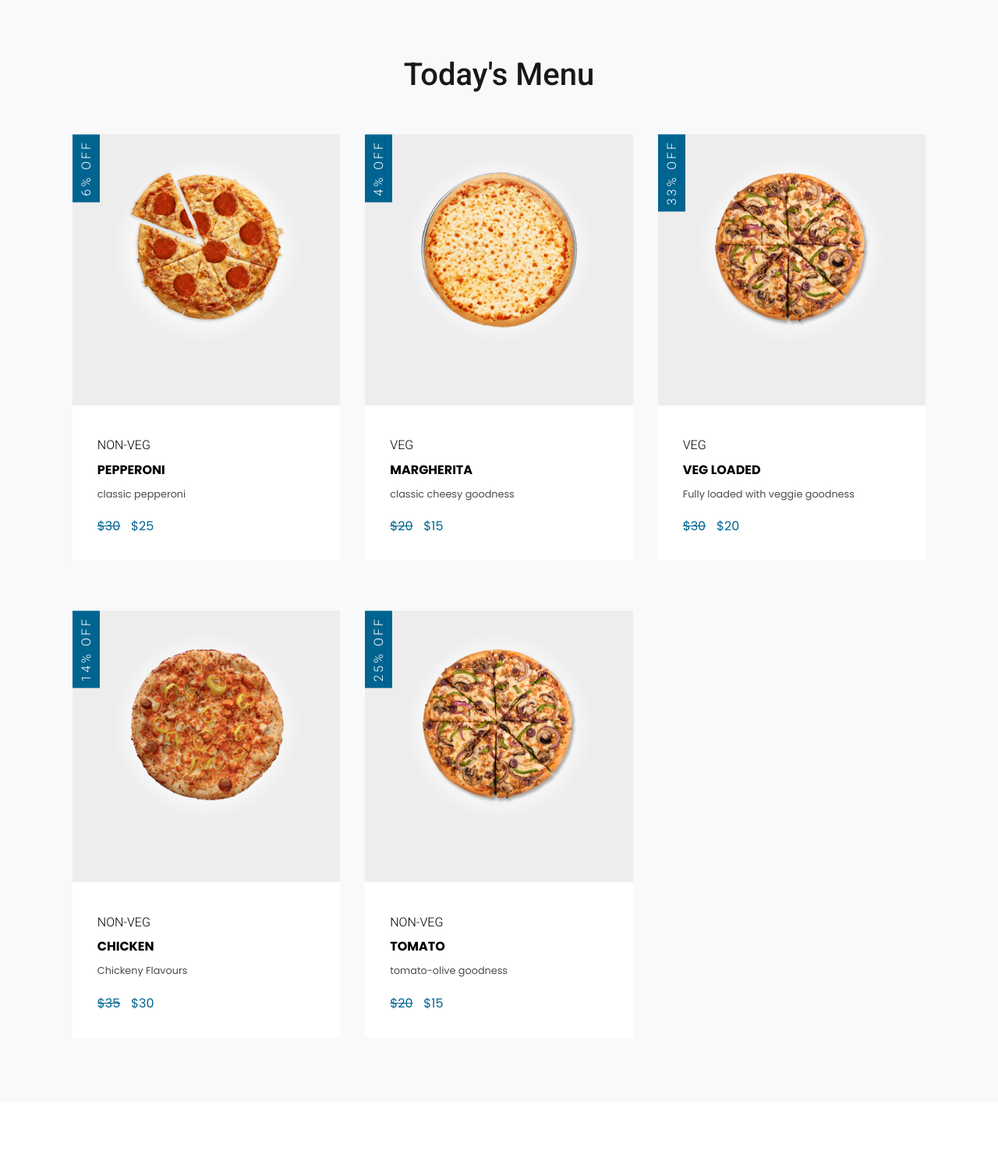
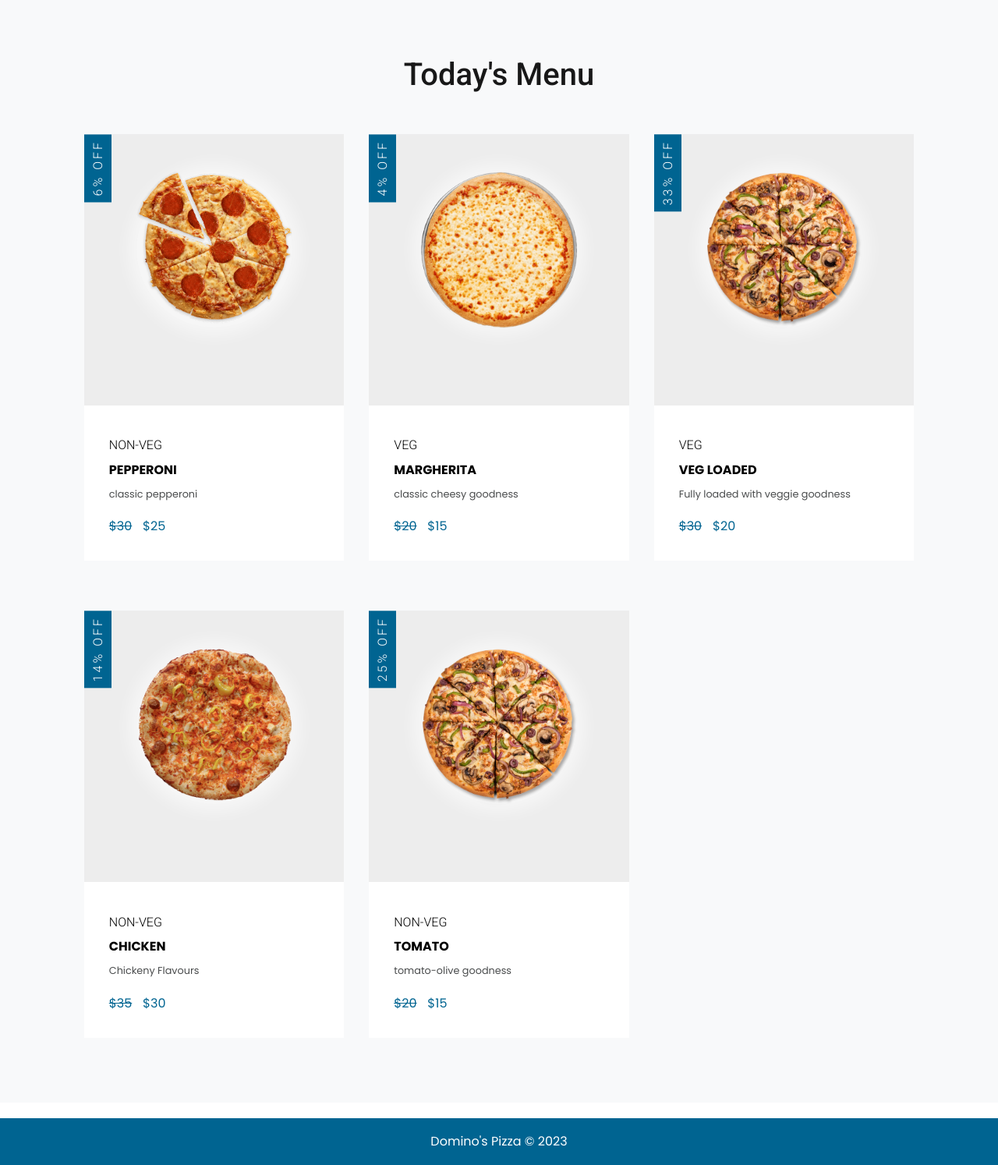
Before and after one commit to Aayush-683/Pizze-Store-Django, a Django app: page /menu in a window 1280 px wide; the page is wider, and only the part inside the window is pictured. Shown: the part 73-1567 px from the top of that part at 78% size. Before the commit the page ends 1367 px from the top of that part, so only its background shows below. Run offline with Django 4.2, Linux system fonts and the light colour scheme; data comes from the database, SQL or seed files in the repository; both versions use the stored data as it was after the commit; some libraries are stand-ins or nearby versions.

Commit message:
Final fixes | Added footer

```diff
--- a/static/header.css
+++ b/static/header.css
@@ -170,3 +170,22 @@ nav .menu {
   background-color: #cc0000;
   /* Darker red color on hover */
 }
+
+.footer {
+  text-align: center;
+  bottom: 0;
+  width: 100%;
+  height: 60px;
+  line-height: 60px;
+  background-color: #006491;
+}
+
+.container {
+  padding-right: 15px;
+  padding-left: 15px;
+}
+
+.text-muted {
+  margin: 20px 0;
+  color: white;
+}
--- a/static/loginp.css
+++ b/static/loginp.css
@@ -137,7 +137,7 @@ body {
 
 .login .login-form input {
     display: block;
-    width: 100%;
+    /* width: 100%; */
     height: 35px;
     padding: 10px;
     outline: none;
@@ -152,7 +152,7 @@ body {
 .login .login-form button,
 .login .login-form input[type="submit"] {
     display: inline-block;
-    width: 100%;
+    /* width: 100%; */
     margin-top: 5px;
     color: #2aa15f;
     font-size: 16px;
--- a/templates/buy.html
+++ b/templates/buy.html
@@ -40,13 +40,15 @@
             />
             <input
               type="text"
+              pattern="[0-9]{10,10}"
               name="phone"
-              placeholder="Phone Number"
+              placeholder="Enter your number without the country code"
               class="input-field"
               required
             />
           </div>
           <input id="submitbutton" type="submit" value="Buy Now" class="submit-button" />
+          <button id="cancelbutton" type="button" onclick="window.location.href='/menu'">Cancel</button>
         </form>
         {% endif %}
       </div>
--- /dev/null
+++ b/templates/footer.html
@@ -0,0 +1,7 @@
+{% block Footer %}
+    <footer class="footer">
+        <div class="container">
+            <p class="text-muted">Domino's Pizza © 2023</p>
+        </div>
+    </footer>
+{% endblock Footer %}
--- a/templates/header.html
+++ b/templates/header.html
@@ -1,7 +1,3 @@
-{% load static %}
-<head>
-<link rel="stylesheet" href={% static '/style.css'%}>
-</head>
 {% block Header %}
 <nav>
     <div class="menu">
--- a/templates/home.html
+++ b/templates/home.html
@@ -143,5 +143,7 @@
         </div>
       </div>
     </div>
+
+    {% include "footer.html" %}
   </body>
 </html>
--- a/templates/menu.html
+++ b/templates/menu.html
@@ -58,6 +58,7 @@
       </div>
     </div>
   </div>
+  {% include "footer.html" %}
 </body>
 
 </html>
--- a/templates/register.html
+++ b/templates/register.html
@@ -16,7 +16,7 @@
           <div class="login-text">
             <h2>Welcome!</h2>
             <p>Already have an account?<br />Click below</p>
-            <a href="login" class="btn">login<a>
+            <a href="login" class="btn">Login<a>
           </div>
         </div>
 
```
Also changed, not shown: static/buy.css (+20 -0 lines), db.sqlite3.
